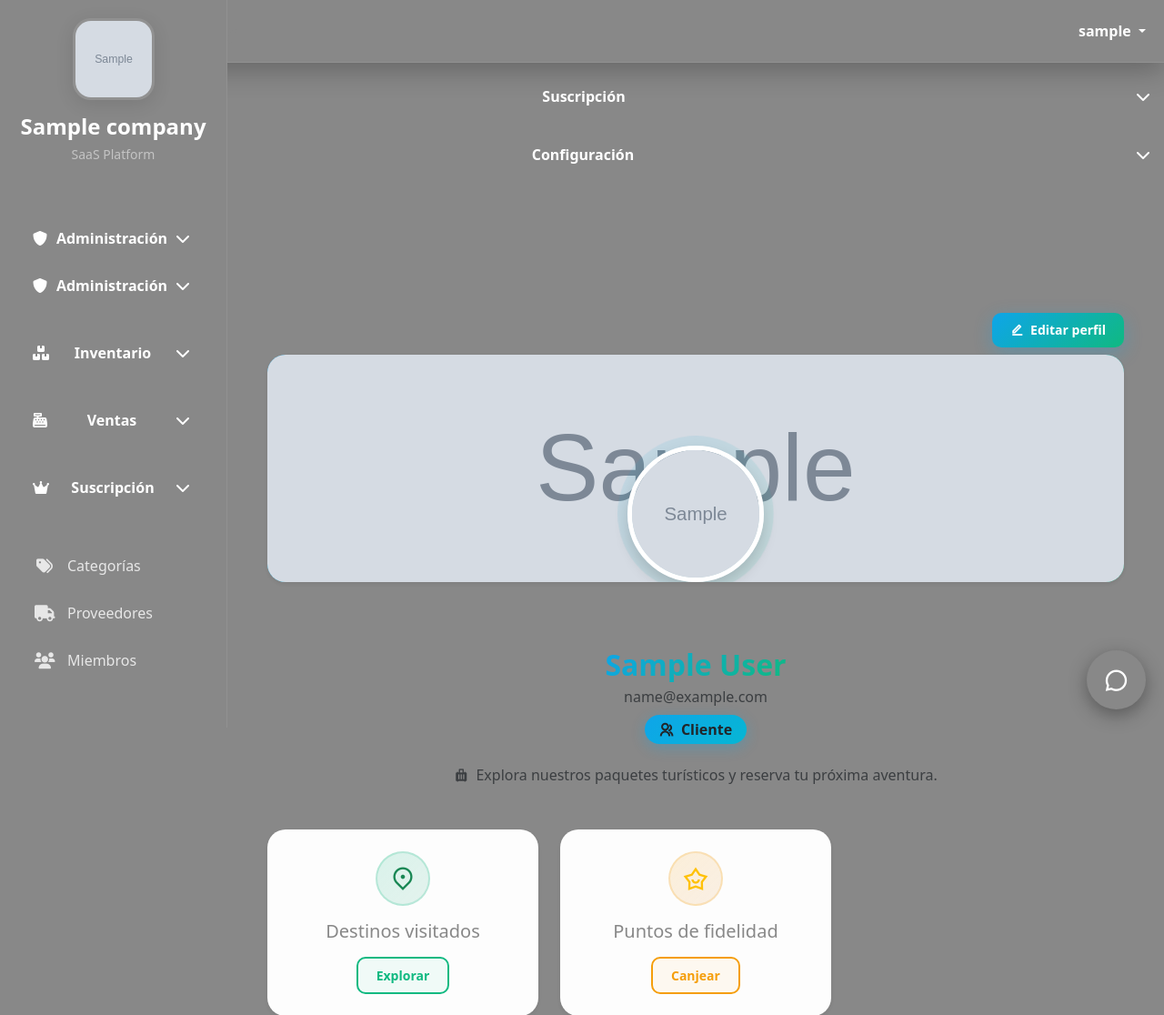
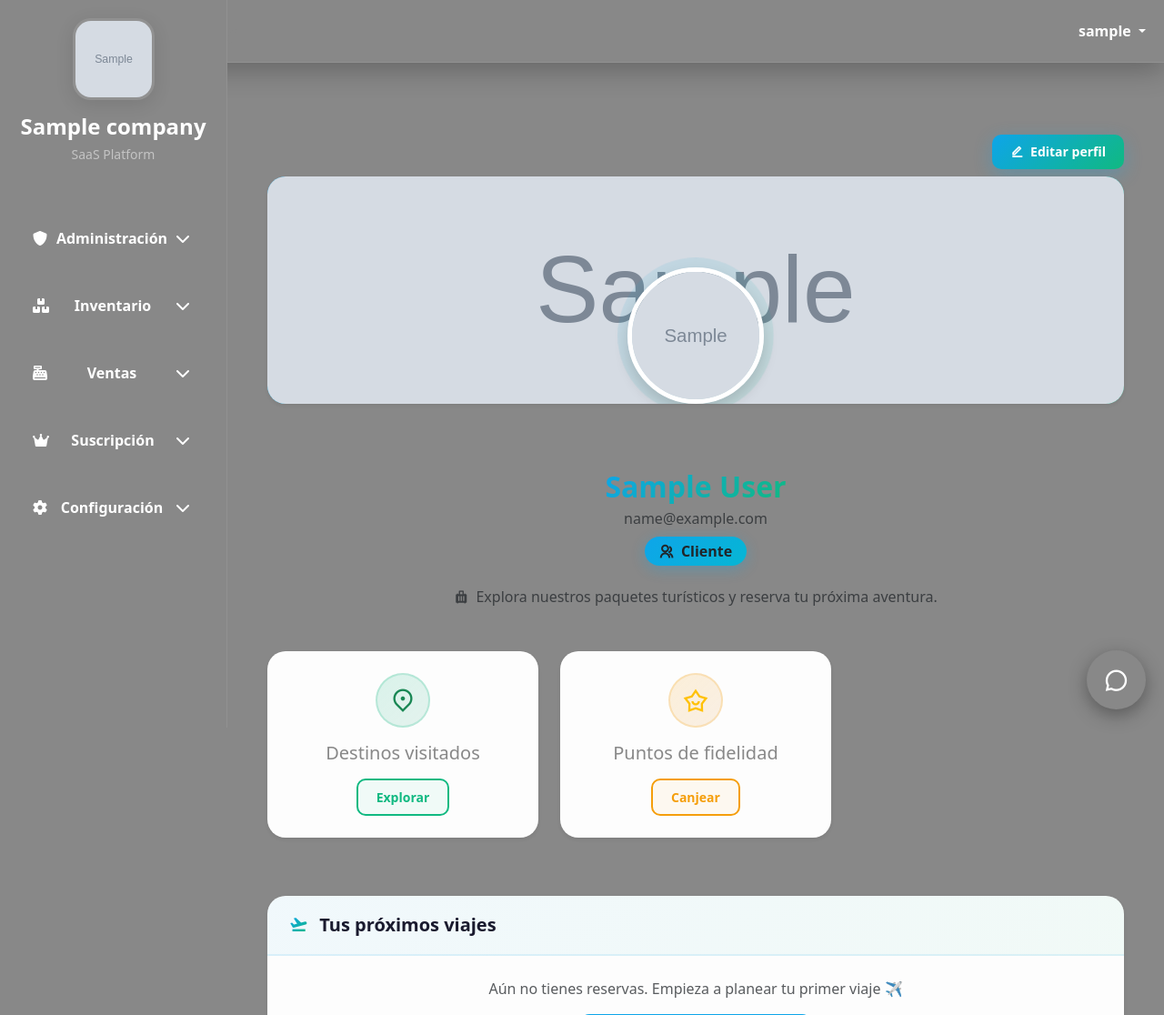
Before and after one commit to Drago100cm/9no-Inventario_vexora, a Django app: page /profil/1/ in a window 1280 px wide. Shown: the top 1116 px of the page at 91% size. Run offline with Django 5.2, Linux system fonts and the light colour scheme; a user stored in the database is signed in; tables that the repository leaves empty hold one stand-in row (values such as "Sample post"); grey boxes marked "Sample" are stand-in pictures; some libraries are stand-ins or nearby versions.

Commit message:
obligatorio
tienen que descargar estos cambios

```diff
--- a/Templates/partials/sidebar.html
+++ b/Templates/partials/sidebar.html
@@ -52,20 +52,14 @@ SIDEBAR.HTML
             <div class="menu-module">
 
 
-        {% if request.user.is_superuser or "vexora.view_company" in request.user.get_all_permissions or "vexora.view_companymember" in request.user.get_all_permissions or "vexora.view_role" in request.user.get_all_permissions %}
-        <button class="module-btn" type="button">
-            <i class="fas fa-shield-alt"></i>
-            <span>Administración</span>
-            <i class="fas fa-chevron-down arrow"></i>
-        </button>
-
-        {% endif %}
-                <!-- Grupos -->
+                {% if request.user.is_superuser or "vexora.view_company" in request.user.get_all_permissions or "vexora.view_companymember" in request.user.get_all_permissions or "vexora.view_role" in request.user.get_all_permissions %}
                 <button class="module-btn" type="button">
                     <i class="fas fa-shield-alt"></i>
                     <span>Administración</span>
                     <i class="fas fa-chevron-down arrow"></i>
                 </button>
+
+                {% endif %}
 
 
                 <div class="module-content">
@@ -233,169 +227,9 @@ SIDEBAR.HTML
 
         </nav>
 
-        <!-- Categorías -->
-        <a href="{% url 'vexora:list_categories' %}"
-        class="menu-item {% if url_name == 'list_categories' %}active{% endif %}">
-            <i class="fas fa-tags"></i>
-            <span>Categorías</span>
-        </a>
-
-        <!-- Proveedores -->
-        <a href="{% url 'vexora:list_suppliers' %}"
-        class="menu-item {% if url_name == 'list_suppliers' %}active{% endif %}">
-            <i class="fas fa-truck"></i>
-            <span>Proveedores</span>
-        </a>
 
 
 
-        <!-- Miembros -->
-        <a href="{% url 'vexora:list_members' %}"
-           class="menu-item {% if url_name == 'list_members' or url_name == 'create_member' %}active{% endif %}">
-            <i class="fas fa-users"></i>
-            <span>Miembros</span>
-        </a>
-
-        <!-- Suscripción -->
-        <a href="{% url 'vexora:subscription_list' %}"
-           class="menu-item {% if url_name == 'subscription_list' or url_name == 'subscription_detail' %}active{% endif %}">
-
-        </div>
-
-
-
-    </div>
-
-
-    <!-- ===================== -->
-    <!-- Inventario -->
-    <!-- ===================== -->
-
-    <div class="menu-module">
-        {% if "vexora.view_product" in request.user.get_all_permissions or "vexora.view_supplier" in request.user.get_all_permissions %}
-        <button class="module-btn" type="button">
-            <i class="fas fa-boxes"></i>
-            <span>Inventario</span>
-            <i class="fas fa-chevron-down arrow"></i>
-        </button>
-
-        {% endif %}
-
-        <div class="module-content">
-            {% if "vexora.view_product" in request.user.get_all_permissions %}
-            <a href="{% url 'vexora:list_products' %}"
-               class="menu-item {% if url_name == 'list_products' %}active{% endif %}">
-                <i class="fas fa-box-open"></i>
-                <span>Productos</span>
-            </a>
-            {% endif %}
-            {% if "vexora.view_supplier" in request.user.get_all_permissions %}
-            <a href="{% url 'vexora:list_suppliers' %}"
-               class="menu-item {% if url_name == 'list_suppliers' %}active{% endif %}">
-                <i class="fas fa-truck-field"></i>
-                <span>Proveedores</span>
-            </a>
-            {% endif %}
-
-        </div>
-
-    </div>
-
-
-    <!-- ===================== -->
-    <!-- Ventas -->
-    <!-- ===================== -->
-
-    <div class="menu-module">
-        {% if "vexora.view_sale" in request.user.get_all_permissions %}
-        <button class="module-btn" type="button">
-
-        <button class="module-btn" type="button">
-            <i class="fas fa-cash-register"></i>
-            <span>Ventas</span>
-            <i class="fas fa-chevron-down arrow"></i>
-        </button>
-        {% endif %}
-
-        <div class="module-content">
-            {% if "vexora.view_sale" in request.user.get_all_permissions %}
-            <a href="{% url 'vexora:sales_main_list' %}"
-               class="menu-item {% if url_name == 'sales_main_list' or url_name == 'sales_main_create' or url_name == 'sales_main_update' %}active{% endif %}">
-                <i class="fas fa-receipt"></i>
-                <span>Ventas</span>
-            </a>
-            {% endif %}
-
-            <a href="{% url 'vexora:store_home' %}"
-               class="menu-item {% if url_name == 'store_home' or url_name == 'store_producto' or url_name == 'store_carrito' or url_name == 'store_checkout' %}active{% endif %}">
-                <i class="fas fa-store"></i>
-                <span>Store</span>
-            </a>
-        </div>
-
-    </div>
-
-
-    <!-- ===================== -->
-    <!-- Suscripción -->
-    <!-- ===================== -->
-
-    <div class="menu-module">
-        <button class="module-btn" type="button">
-            <i class="fas fa-crown"></i>
-            <span>Suscripción</span>
-            <i class="fas fa-chevron-down arrow"></i>
-        </button>
-
-        <div class="module-content">
-
-            <a href="{% url 'vexora:subscription_list' %}"
-               class="menu-item {% if url_name == 'subscription_list' or url_name == 'subscription_detail' %}active{% endif %}">
-                <i class="fas fa-credit-card"></i>
-                <span>Mi suscripción</span>
-            </a>
-            {% if request.user.is_superuser %}
-            <a href="{% url 'vexora:plan_list' %}"
-               class="menu-item {% if url_name == 'plan_list' %}active{% endif %}">
-                <i class="fas fa-layer-group"></i>
-                <span>Planes</span>
-            </a>
-            {% endif %}
-
-        </div>
-
-    </div>
-
-
-    <!-- ===================== -->
-    <!-- Configuración -->
-    <!-- ===================== -->
-
-    {% if request.user.company %}
-
-    <div class="menu-module">
-
-        <button class="module-btn" type="button">
-            <i class="fas fa-gear"></i>
-            <span>Configuración</span>
-            <i class="fas fa-chevron-down arrow"></i>
-        </button>
-
-        <div class="module-content">
-
-            <a href="{% url 'vexora:site_configuration' %}"
-               class="menu-item {% if url_name == 'site_configuration' %}active{% endif %}">
-                <i class="fas fa-sliders"></i>
-                <span>General</span>
-            </a>
-
-        </div>
-
-    </div>
-
-    {% endif %}
-
-</nav>
 
         {% endwith %}
 
--- a/config/settings.py
+++ b/config/settings.py
@@ -85,7 +85,7 @@ WSGI_APPLICATION = 'config.wsgi.application'
 DATABASES = {
     'default': {
         'ENGINE': 'django.db.backends.mysql',
-        'NAME': 'prueba',       # Nombre de tu base de datos
+        'NAME': 'pruebas',       # Nombre de tu base de datos
         'USER': 'root',               # Usuario de MySQL
         'PASSWORD': '',       # Contraseña de MySQL
         'HOST' : 'localhost',               # o la IP del servidor MySQL
```
